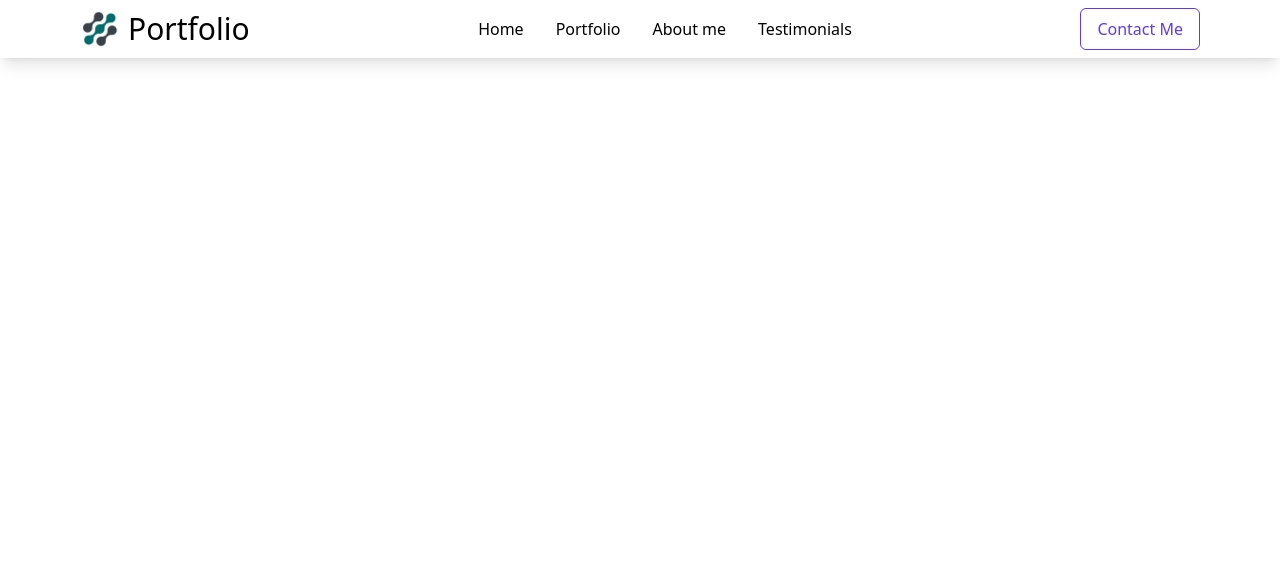
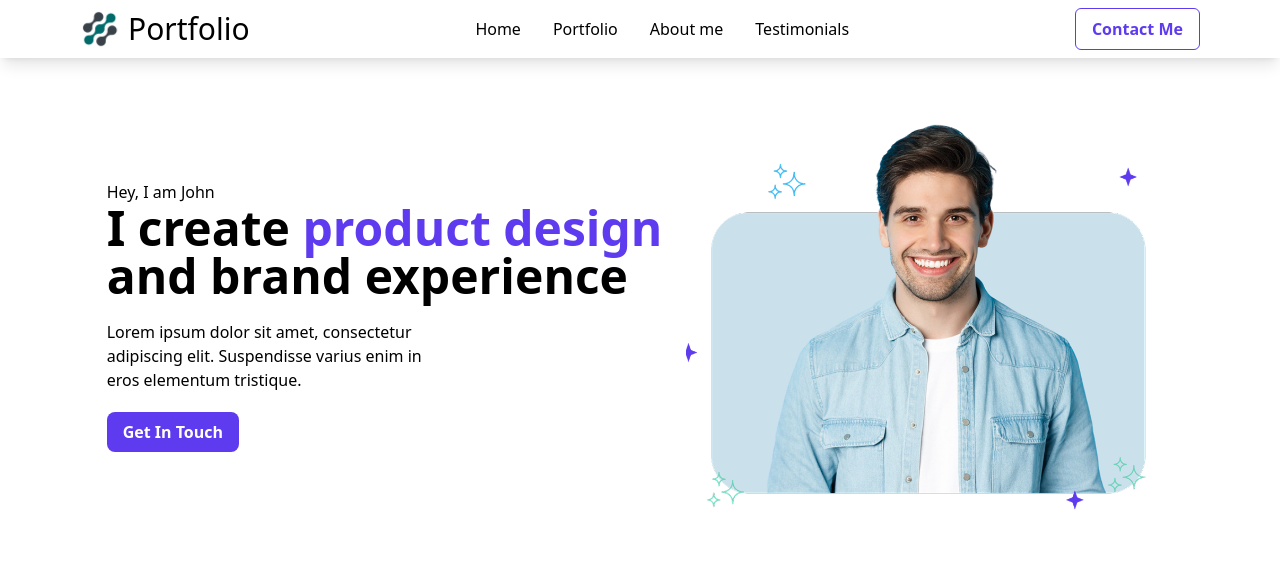
Before and after one commit to rasel3980/portfolio-web, a plain HTML site: page index.html in a window 1280 px wide. Drawn offline with nearby package versions, Linux system fonts and the light colour scheme.

Commit message:
added a banner

```diff
--- a/index.html
+++ b/index.html
@@ -7,20 +7,34 @@
     <script src="https://cdn.jsdelivr.net/npm/@tailwindcss/browser@4"></script>
   </head>
   <body>
-    <header class="flex justify-between items-center px-20 shadow-lg py-2">
+    <header class="flex justify-between items-center md:px-20 px-3 shadow-lg py-2">
         <div class="flex gap-2 items-center">
             <img class="w-10" src="/image/Logo.png" alt="">
             <h1 class="text-3xl">Portfolio</h1>
         </div>
-        <nav class="flex gap-8">
+        <nav class="md:flex hidden gap-8">
             <a href="">Home</a>
             <a href="">Portfolio</a>
             <a href="">About me</a>
             <a href="">Testimonials</a>
         </nav>
-        <button class="text-[#5E3BEE] px-4 py-2 rounded-md border cursor-pointer border-[#5E3BEE]">Contact Me</button>
+        <button class="text-[#5E3BEE] px-4 py-2 rounded-md border cursor-pointer border-[#5E3BEE] font-bold">Contact Me</button>
     </header>
-    <main></main>
+    <main>
+        <section class="flex flex-col-reverse md:flex-row items-center w-10/12 md:py-16 py-8 mx-auto">
+            <div>
+                <p>Hey, I am John</p>
+                <h1 class="md:text-5xl text-2xl font-bold">I create <span class="text-[#5E3BEE]">product design</span> and brand experience</h1>
+                <p class="md:pr-64 py-5">Lorem ipsum dolor sit amet, consectetur adipiscing elit. Suspendisse varius enim in eros elementum tristique.</p>
+                <div class="text-center md:flex md:flex-1">
+                    <button class="px-4 py-2 bg-[#5E3BEE] text-white md:rounded-lg rounded-md font-bold cursor-pointer">Get In Touch</button>
+                </div>
+            </div>
+            <div>
+                <img src="/image/Group 11 1.png" alt="">
+            </div>
+        </section>
+    </main>
     <footer></footer>
   </body>
 </html>
```
Also changed, not shown: image/Group 11 1.png (added).
